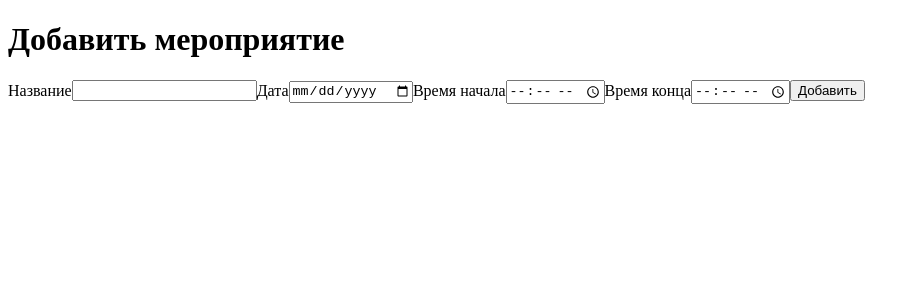
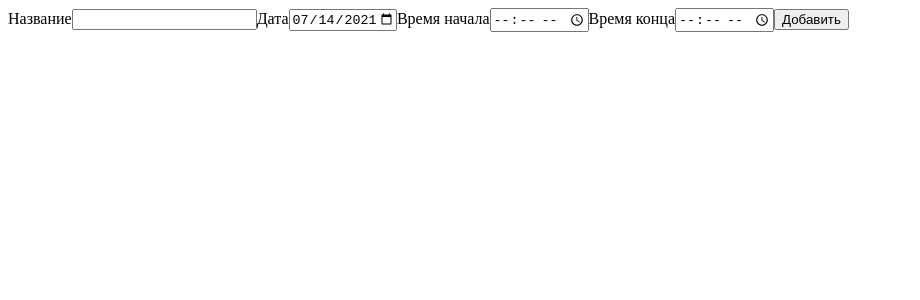
Before and after one commit to NikoraDmytro/React_events, a React (Create React App) app: page / in a window 1280 px wide. Shown: the top 300 px of the page, without its empty margins (0-920 px from the left). Built offline with nearby package versions, Linux system fonts and the light colour scheme.

Commit message:
Added rough version of the form for adding new events and validation for form values

```diff
--- a/package.json
+++ b/package.json
@@ -10,11 +10,13 @@
     "@types/node": "^12.20.16",
     "@types/react": "^17.0.14",
     "@types/react-dom": "^17.0.9",
+    "formik": "^2.2.9",
     "react": "^17.0.2",
     "react-dom": "^17.0.2",
     "react-scripts": "4.0.3",
     "typescript": "^4.3.5",
-    "web-vitals": "^1.1.2"
+    "web-vitals": "^1.1.2",
+    "yup": "^0.32.9"
   },
   "scripts": {
     "start": "react-scripts start",
--- a/src/App.tsx
+++ b/src/App.tsx
@@ -1,49 +1,36 @@
 import React from "react";
+import { Formik, Form } from "formik";
+import { FormValues } from "./shared/types/EventFormTypes";
+import { parseDate } from "./utils/functions/parseDate";
+import { eventFormValidation } from "./utils/validation/eventFormValidation";
+import { InputField } from "./components/inputs/InputField";
+import { DateInputField } from "./components/inputs/DateInputField";
 
-const InputField = ({ id, label, ...props }: { [x: string]: string }) => (
-  <>
-    <label htmlFor={id}>{label}</label>
-    <input id={id} name={id} {...props} required />
-  </>
-);
-
-const addZero = (number: number) => {
-  return Math.floor(number / 10).toString() + (number % 10).toString();
-};
-
-const parseDate = (date: Date) => {
-  const day = addZero(date.getDate());
-  const month = addZero(date.getMonth() + 1);
-  const year = date.getFullYear();
-
-  return day + "." + month + "." + year;
+const initialValues: FormValues = {
+  eventName: "",
+  eventDate: parseDate(new Date()),
+  eventStart: "",
+  eventEnd: "",
 };
 
 export default function App(): JSX.Element {
-  const now = new Date();
-  const minDate = parseDate(now);
-  const maxDate = "01.01.9999";
-
   return (
-    <form>
-      <h1>Добавить мероприятие</h1>
-      <InputField id="eventName" label="Название" type="text" />
-      <InputField
-        id="eventDate"
-        label="Дата"
-        type="date"
-        min={minDate}
-        max={maxDate}
-      />
-      <InputField
-        id="eventStart"
-        label="Время начала"
-        type="time"
-        min="09:00"
-        max="18:00"
-      />
-      <InputField id="eventEnd" label="Время конца" type="time" max="18:00" />
-      <input type="submit" value="Добавить" />
-    </form>
+    <Formik
+      initialValues={initialValues}
+      validate={eventFormValidation}
+      onSubmit={(values, { setSubmitting, resetForm }) => {
+        alert(values);
+        resetForm();
+        setSubmitting(false);
+      }}
+    >
+      <Form>
+        <InputField name="eventName" label="Название" type="text" />
+        <DateInputField name="eventDate" label="Дата" />
+        <InputField name="eventStart" label="Время начала" type="time" />
+        <InputField name="eventEnd" label="Время конца" type="time" />
+        <button type="submit">Добавить</button>
+      </Form>
+    </Formik>
   );
 }
--- /dev/null
+++ b/src/components/inputs/DateInputField.tsx
@@ -0,0 +1,25 @@
+import { FormInputProps } from "../../shared/types/EventFormTypes";
+import { InputField } from "./InputField";
+import { parseDate } from "./../../utils/functions/parseDate";
+
+export const DateInputField = ({
+  name,
+  label,
+  ...props
+}: FormInputProps): JSX.Element => {
+  const now = new Date();
+  const minDate = parseDate(now);
+  const fiveYearsLater = new Date(now.setFullYear(now.getFullYear() + 5));
+  const maxDate = parseDate(fiveYearsLater);
+
+  return (
+    <InputField
+      name={name}
+      label={label}
+      type="date"
+      min={minDate}
+      max={maxDate}
+      {...props}
+    />
+  );
+};
--- /dev/null
+++ b/src/components/inputs/InputField.tsx
@@ -0,0 +1,21 @@
+import { useField } from "formik";
+import React from "react";
+import { FormInputProps } from "../../shared/types/EventFormTypes";
+
+export const InputField = ({
+  name,
+  label,
+  ...props
+}: FormInputProps): JSX.Element => {
+  const [field, meta] = useField(name);
+
+  return (
+    <>
+      <label htmlFor={name}>{label}</label>
+      <input {...field} {...props} />
+      {meta.error && meta.touched ? (
+        <div className="error">{meta.error}</div>
+      ) : null}
+    </>
+  );
+};
--- /dev/null
+++ b/src/shared/types/EventFormTypes.ts
@@ -0,0 +1,19 @@
+export type FormValues = {
+  eventName: string;
+  eventDate: string;
+  eventStart: string;
+  eventEnd: string;
+};
+
+export type FormErrors = {
+  eventName?: string;
+  eventDate?: string;
+  eventStart?: string;
+  eventEnd?: string;
+};
+
+export type FormInputProps = {
+  name: string;
+  label: string;
+  [props: string]: any;
+};
--- /dev/null
+++ b/src/utils/functions/parseDate.ts
@@ -0,0 +1,11 @@
+const addZero = (number: number) => {
+  return Math.floor(number / 10).toString() + (number % 10).toString();
+};
+
+export const parseDate = (date: Date) => {
+  const day = date.getDate();
+  const month = date.getMonth() + 1;
+  const year = date.getFullYear();
+
+  return year + "-" + addZero(month) + "-" + addZero(day);
+};
--- /dev/null
+++ b/src/utils/validation/eventFormValidation.ts
@@ -0,0 +1,43 @@
+import { FormErrors, FormValues } from "../../shared/types/EventFormTypes";
+import { parseDate } from "./../functions/parseDate";
+
+export const eventFormValidation = (values: FormValues) => {
+  const errors: FormErrors = {};
+  const now = new Date();
+  const minDate = parseDate(now);
+  const fiveYearsLater = new Date(now.setFullYear(now.getFullYear() + 5));
+  const maxDate = parseDate(fiveYearsLater);
+
+  if (!values.eventName) {
+    errors.eventName = "Поле не заполнено";
+  } else if (values.eventName.length > 20) {
+    errors.eventName = "Должно быть менее 20 символов в длину";
+  }
+
+  if (!values.eventDate) {
+    errors.eventDate = "Поле не заполнено";
+  } else if (values.eventDate < minDate) {
+    errors.eventDate = "Этот день уже прошёл";
+  } else if (values.eventDate > maxDate) {
+    errors.eventDate =
+      "Нельзя запланировать мероприятие более чем на 5 лет вперёд.";
+  }
+
+  if (!values.eventStart) {
+    errors.eventStart = "Поле не заполнено";
+  } else if (values.eventStart < "09:00") {
+    errors.eventStart = "Минимальное время начала мероприятия - 09:00";
+  } else if (values.eventStart > "18:00") {
+    errors.eventStart = "Максимальное время начала мероприятия - 18:00";
+  }
+
+  if (!values.eventEnd) {
+    errors.eventEnd = "Поле не заполнено";
+  } else if (values.eventEnd < values.eventStart) {
+    errors.eventEnd = "Укажите время после начала мероприятия";
+  } else if (values.eventEnd > "18:00") {
+    errors.eventEnd = "Максимальное время окончания мероприятия - 18:00";
+  }
+
+  return errors;
+};
```
Also changed, not shown: 1 other file (tests, documents, lock files or other folders).
